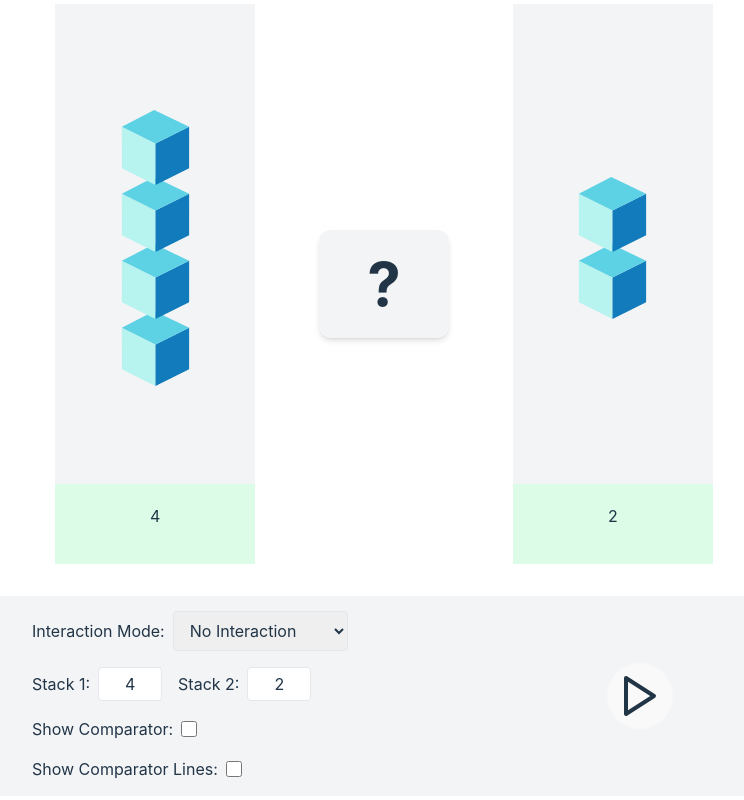
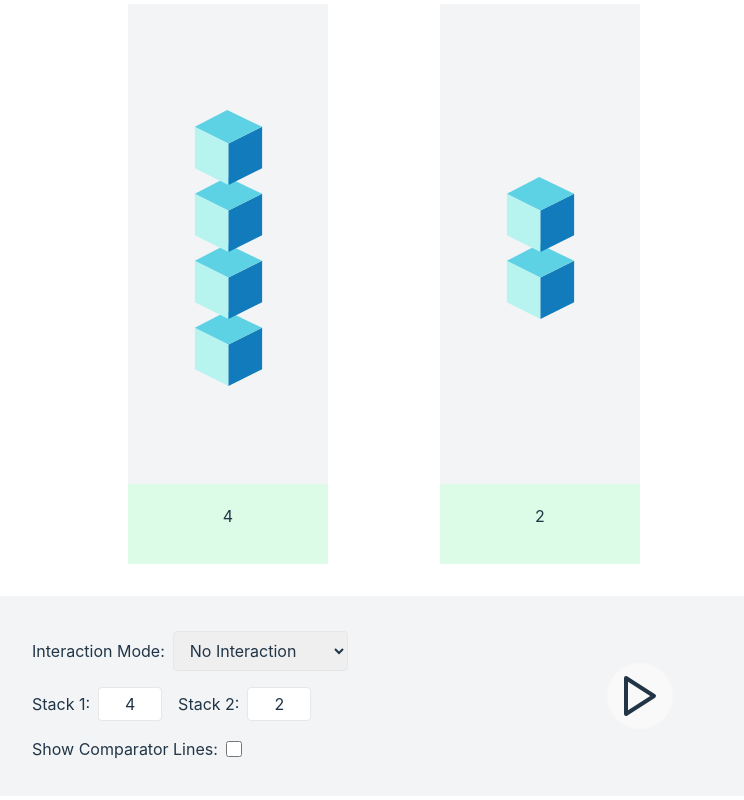
Before and after one commit to nlbdotdev/synthesis-widget, a React (Vite) app: page / in a window 1280 px wide. Shown: the whole page, without its empty margins (256-1000 px from the left). Built offline with nearby package versions, Linux system fonts and the light colour scheme.

Commit message:
remove auto comparator

```diff
--- a/src/components/ControlPanel.tsx
+++ b/src/components/ControlPanel.tsx
@@ -80,17 +80,6 @@ const ControlPanel = ({
         </div>
 
         <label className="flex items-center space-x-2">
-          <span>Show Comparator:</span>
-          <input
-            type="checkbox"
-            checked={state.showComparator}
-            onChange={(e) =>
-              setState({ ...state, showComparator: e.target.checked })
-            }
-            className="w-4 h-4 text-blue-600 rounded focus:ring-blue-500"
-          />
-        </label>
-        <label className="flex items-center space-x-2">
           <span>Show Comparator Lines:</span>
           <input
             type="checkbox"
--- a/src/components/Widget.tsx
+++ b/src/components/Widget.tsx
@@ -17,7 +17,6 @@ export interface WidgetState {
   blockCount2: number
   interactionMode: InteractionMode
   isInput: boolean
-  showComparator: boolean
   showComparatorLines: boolean
   drawnLines: Line[]
   comparatorLines: Line[]
@@ -28,23 +27,6 @@ export interface WidgetState {
   animationOperator: string
   animationLines: { originalStart: Point; originalEnd: Point }[]
   hasCompletedAnimation: boolean
-}
-
-interface ComparatorProps {
-  value1: number
-  value2: number
-  show: boolean
-}
-
-const Comparator = ({ value1, value2, show }: ComparatorProps) => {
-  return (
-    <div
-      data-comparator
-      className="text-6xl font-bold px-12 mx-16 py-6 bg-gray-100 rounded-xl shadow-md transition-shadow select-none"
-    >
-      {show ? (value1 > value2 ? '>' : value1 < value2 ? '<' : '=') : '?'}
-    </div>
-  )
 }
 
 interface StackBounds {
@@ -172,7 +154,6 @@ const Widget = () => {
     blockCount2: 2,
     interactionMode: 'none',
     isInput: false,
-    showComparator: false,
     showComparatorLines: false,
     drawnLines: [],
     comparatorLines: [],
@@ -420,12 +401,6 @@ const Widget = () => {
           />
         </div>
 
-        <Comparator
-          value1={state.blockCount1}
-          value2={state.blockCount2}
-          show={state.showComparator}
-        />
-
         <div ref={rightStackRef}>
           <Stack
             count={state.blockCount2}
```
